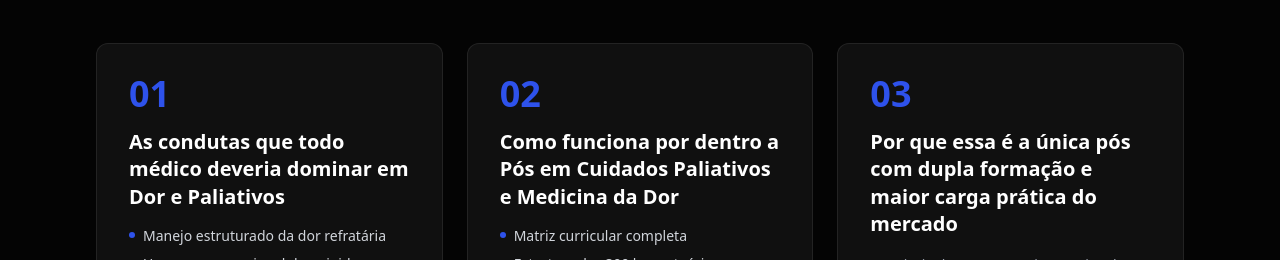
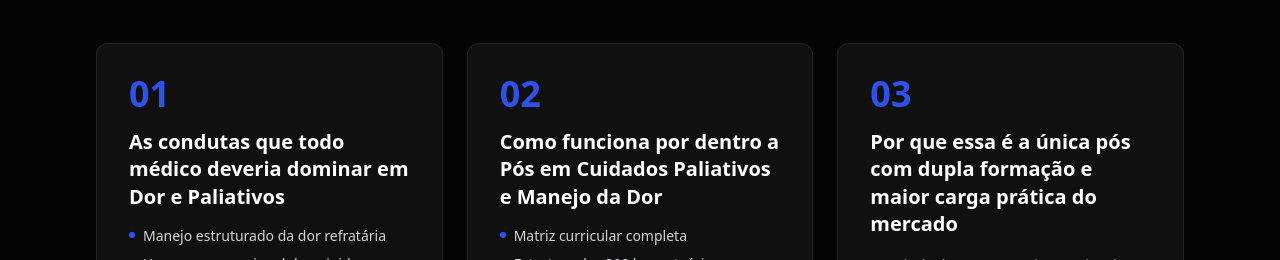
Before and after one commit to gabrielmds0/POSPALIATIVO, a React (Vite) app: page / in a window 1280 px wide. Shown: the part 1140-1400 px from the top of the page. Built offline with nearby package versions, Linux system fonts and the light colour scheme; no server answers.

Commit message:
[Auto] Atualiza título do segundo tópico da seção eventPlan para usar 'Manejo da Dor'.
Alteração #
Seção:

```diff
--- a/src/content/contentLoader.js
+++ b/src/content/contentLoader.js
@@ -102,7 +102,7 @@ export const content = {
       {
         id: 'topic-2',
         number: '02',
-        title: 'Como funciona por dentro a Pós em Cuidados Paliativos e Medicina da Dor',
+        title: 'Como funciona por dentro a Pós em Cuidados Paliativos e Manejo da Dor',
         items: [
           'Matriz curricular completa',
           'Estrutura das 300 horas teóricas',
```
